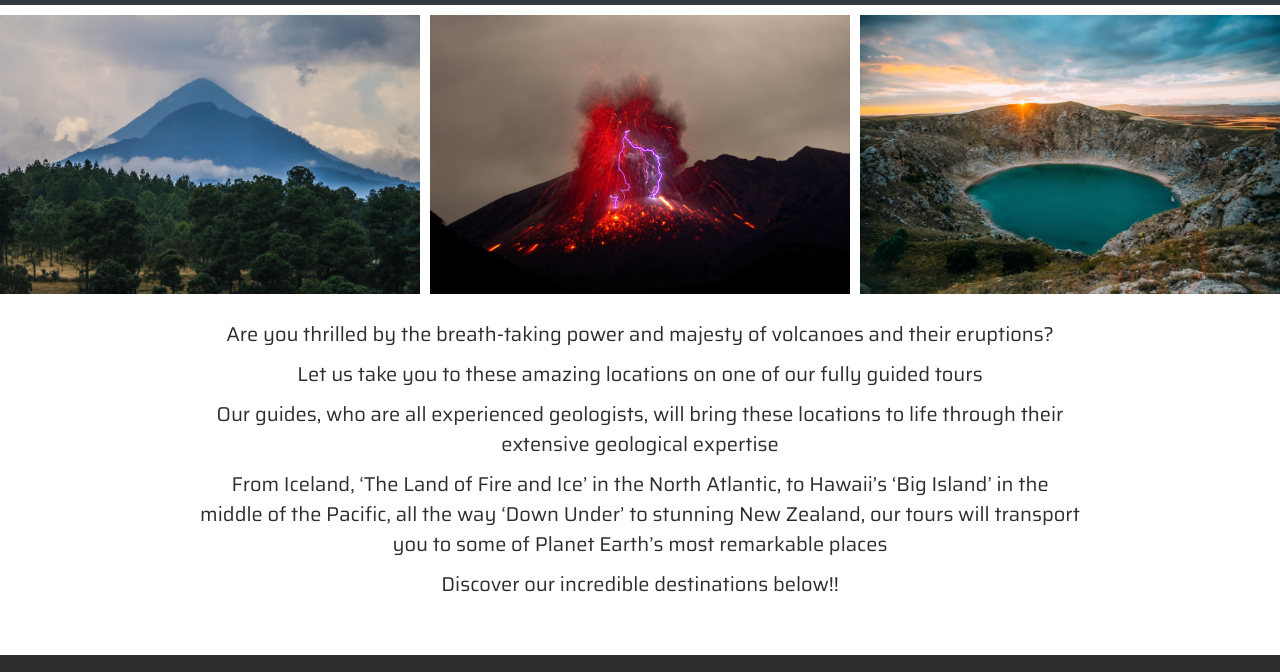
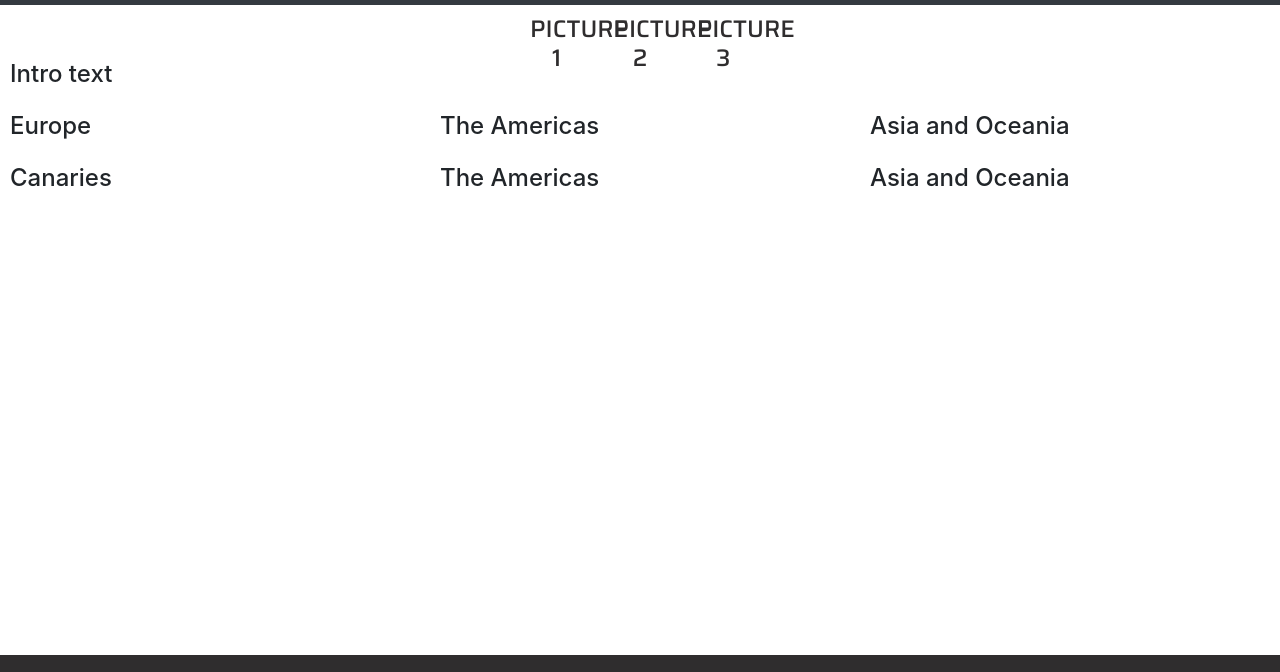
Before and after one commit to sruss07/MS1-Project-Volcano-Vacations, a plain HTML site: page index.html in a window 1280 px wide. Shown: the part 75-747 px from the top of the page. Drawn offline with nearby package versions, Linux system fonts and the light colour scheme.

Commit message:
Added first design CSS grid layouts to html pages

```diff
--- a/assets/css/style.css
+++ b/assets/css/style.css
@@ -94,6 +94,14 @@ footer {
     margin: 0;
 }
 
+.footer {
+    position: fixed;
+    left: 0;
+    bottom: 0;
+    width: 100%;
+    text-align: center;
+}
+
 .footer-items {
     text-align: center;
 }
@@ -188,6 +196,7 @@ footer {
     font-family: Saira, sans-serif;
     font-size: 22px;
     font-weight: 500;
+    color: #2F2D2E;
     text-align: center;
     margin: auto;
     width: 250px;
--- a/index.html
+++ b/index.html
@@ -31,34 +31,60 @@
             </div>
      </nav>
 
+    <div class="container">
+        <div class="row">
+        <div class="col-md-4 col-1">
+            <h4>Picture 1</h4>
+        </div>
+        <div class="col-md-4 col-1">
+            <h4>Picture 2</h4>
+        </div>
+        <div class="col-md-4 col-1">
+            <h4>Picture 3</h4>
+        </div>
+        </div>
+    </div>
+
+
+    <div class="row">
+        <div class="col-md-12 col-1">
+            <h4>Intro text</h4>
+        </div>
+    </div>
+
+    <div class="row">
+        <div class="col-md-4 col-1">
+            <h4>Europe</h4>
+        </div>
+        <div class="col-md-4 col-1">
+            <h4>The Americas</h4>
+        </div>
+        <div class="col-md-4 col-1">
+            <h4>Asia and Oceania</h4>
+        </div>
+    </div>
+
+     <div class="row">
+     <div class="column"></div>
+        <div class="col-md-4 col-1">
+            <h4>Canaries</h4>
+        </div>
+        <div class="col-md-4 col-1">
+            <h4>The Americas</h4>
+        </div>
+        <div class="col-md-4 col-1">
+            <h4>Asia and Oceania</h4>
+        </div>
+    </div>
 
 
 
 
 
-    <div class="row">
-        <div class="column-home-page-photos">
-            <img src="assets/images/volcano-pic18.jpg" alt="Twin volcano peaks" class="responsive" style="width:100%">
-        </div>
-        <div class="column-home-page-photos">
-            <img src="assets/images/volcano-pic14.jpg" alt="Volcanic eruption lightning" class="responsive" style="width:100%">
-        </div>
-        <div class="column-home-page-photos">
-            <img src="assets/images/volcano-pic16.jpg" alt="Volcanic crater" class="responsive" style="width:100%">
-        </div>
-    </div>
 
 
-    <div class="intro-text">
-        <p>Are you thrilled by the breath-taking power and majesty of volcanoes and their eruptions?</p>
-        <p>Let us take you to these amazing locations on one of our fully guided tours</p>
-        <p>Our guides, who are all experienced geologists, will bring these locations to life through their extensive geological expertise</p>
-        <p>From Iceland, ‘The Land of Fire and Ice’ in the North Atlantic, to Hawaii’s ‘Big Island’ in the middle of the Pacific, all the way ‘Down Under’  to stunning New Zealand, our tours will transport you to some of Planet Earth’s most remarkable places</p>
-        <p>Discover our incredible destinations below!!</p>
-    </div>
 
-
-    <footer class="container-fluid">
+    <footer class="footer">
         <div id="footer-items" class="row">
             <div class="col-md-12">
                 <ul class="social-network-icons">
```
Also changed, not shown: contact.html (+1 -1 lines), destinations.html (+13 -1 lines), gallery.html (+1 -1 lines), tours.html (+1 -1 lines).
